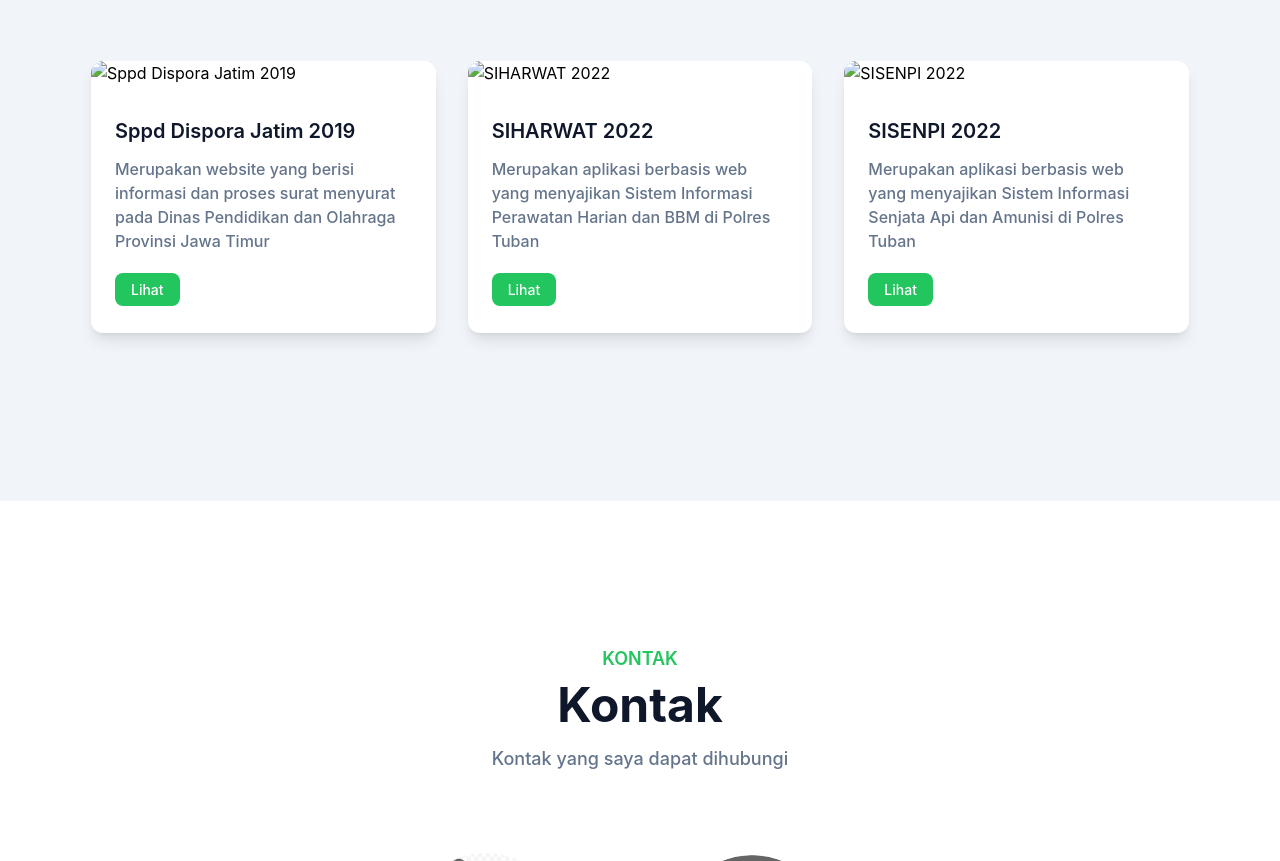
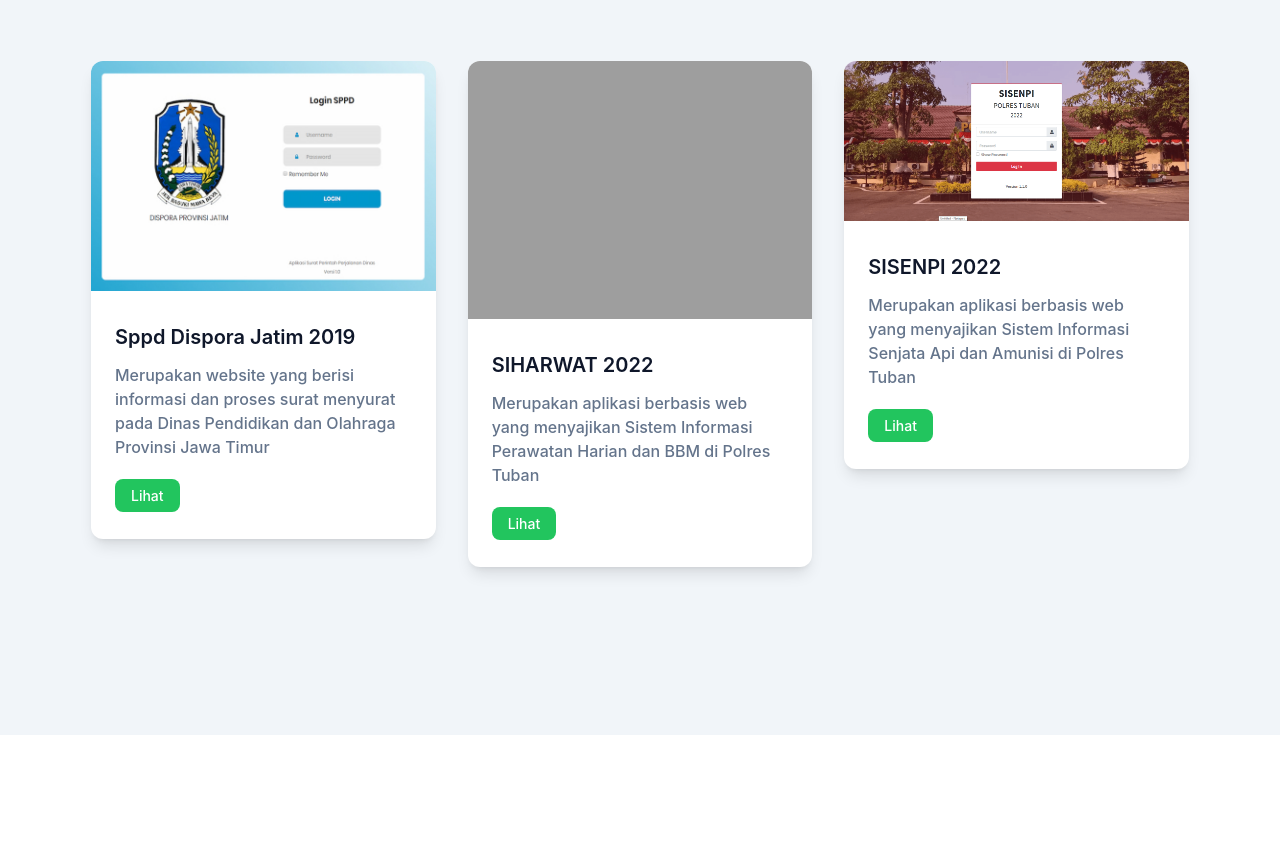
Before and after one commit to farma98/my-website-portfolio, a website: page index.html in a window 1280 px wide. Shown: the part 3864-4725 px from the top of the page. Drawn offline with Linux system fonts and the light colour scheme; the site is published under a folder, as on GitHub Pages, so addresses that start at the root find nothing.

Commit message:
my-website-portfolio

```diff
--- a/index.html
+++ b/index.html
@@ -835,7 +835,7 @@
               class="mb-10 overflow-hidden rounded-xl bg-white shadow-lg dark:bg-slate-800"
             >
               <img
-                src="/dist/img/portfolio/website-1.jpg"
+                src="dist/img/portfolio/website-1.jpg"
                 alt="Sppd Dispora Jatim 2019"
                 class="w-full"
               />
@@ -865,7 +865,7 @@
               class="mb-10 overflow-hidden rounded-xl bg-white shadow-lg dark:bg-slate-800"
             >
               <img
-                src="/dist/img/portfolio/website-2.png"
+                src="dist/img/portfolio/website-2.png"
                 alt="SIHARWAT 2022"
                 class="w-full"
               />
@@ -894,7 +894,7 @@
               class="mb-10 overflow-hidden rounded-xl bg-white shadow-lg dark:bg-slate-800"
             >
               <img
-                src="/dist/img/portfolio/website-3.png"
+                src="dist/img/portfolio/website-3.png"
                 alt="SISENPI 2022"
                 class="w-full"
               />
```
